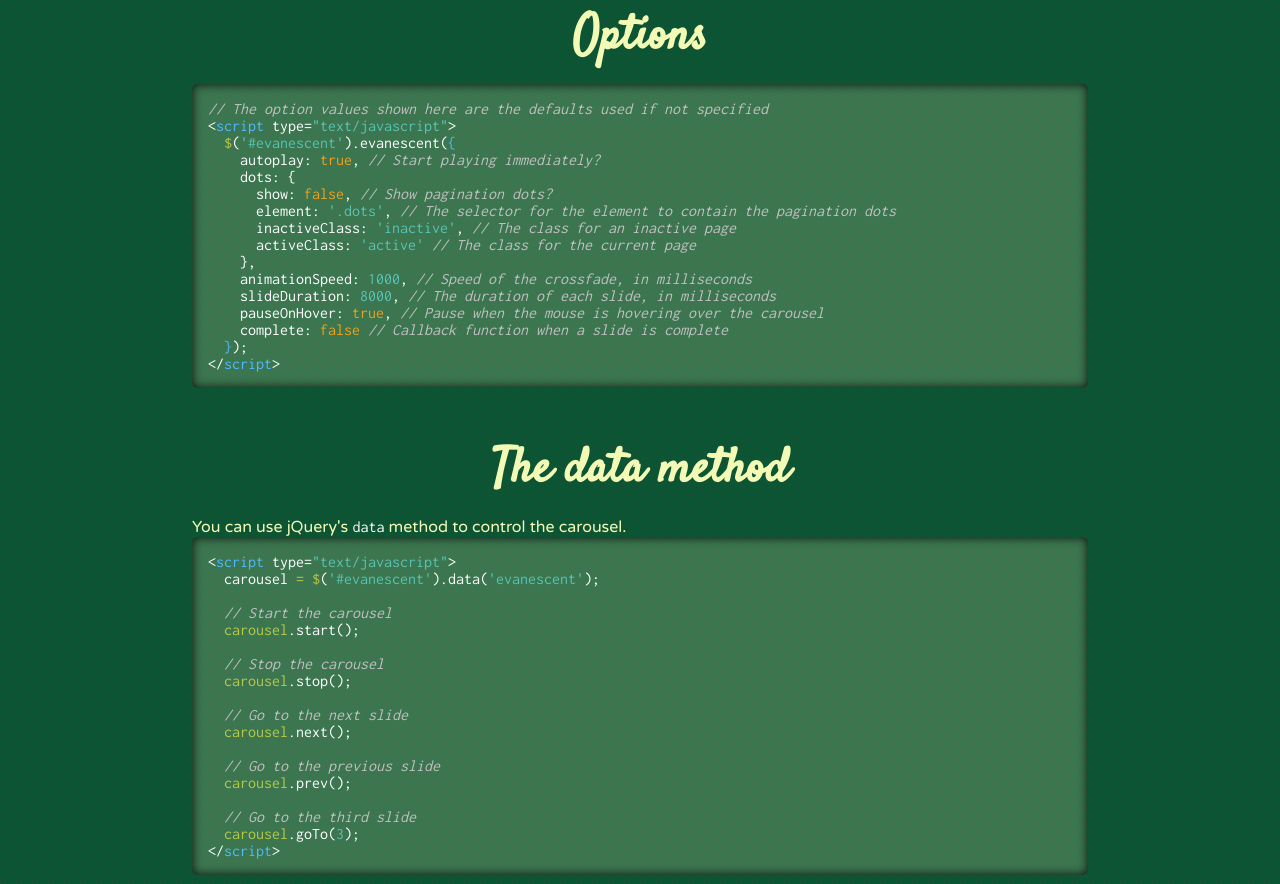
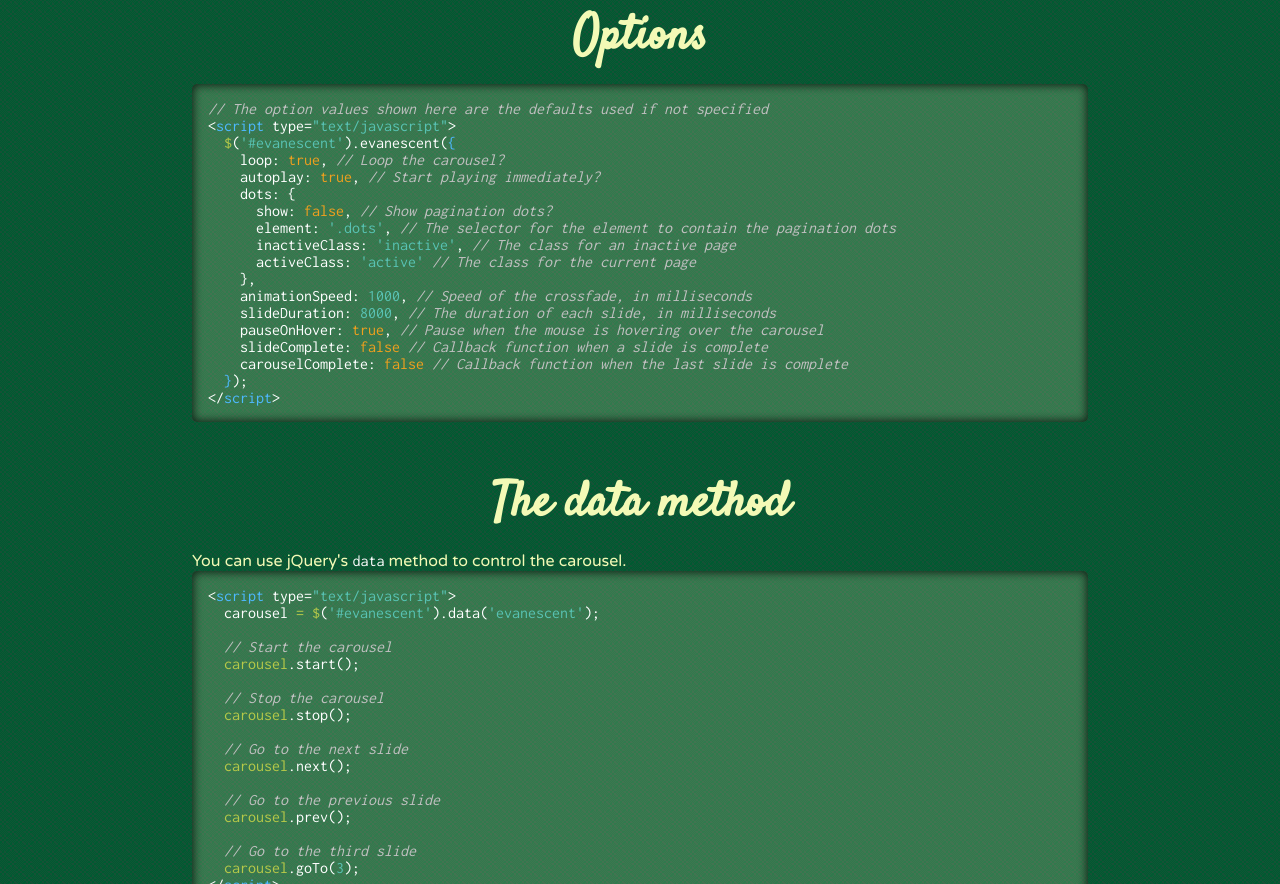
Before and after one commit to ketsugi/Evanescent, a plain HTML site: page demo/index.html in a window 1280 px wide. Shown: the part 1645-2529 px from the top of the page. Drawn offline with nearby package versions, Linux system fonts and the light colour scheme.

Commit message:
Updated demo documentation

```diff
--- a/demo/index.html
+++ b/demo/index.html
@@ -91,6 +91,7 @@
 			<span class="comment">The option values shown here are the defaults used if not specified</span><br>
 			&lt;<span class="predefined">script</span> type=<span class="literal">"text/javascript"</span>&gt;<br>
 			&nbsp;&nbsp;<span class="class">$</span>(<span class="literal">'#evanescent'</span>).evanescent(<span class="predefined">{</span><br>
+			&nbsp;&nbsp;&nbsp;&nbsp;loop: <span class="boolean">true</span>, <span class="comment">Loop the carousel?</span><br>
 			&nbsp;&nbsp;&nbsp;&nbsp;autoplay: <span class="boolean">true</span>, <span class="comment">Start playing immediately?</span><br>
 			&nbsp;&nbsp;&nbsp;&nbsp;dots: {<br>
 			&nbsp;&nbsp;&nbsp;&nbsp;&nbsp;&nbsp;show: <span class="boolean">false</span>, <span class="comment">Show pagination dots?</span><br>
@@ -101,7 +102,8 @@
 			&nbsp;&nbsp;&nbsp;&nbsp;animationSpeed: <span class="literal">1000</span>, <span class="comment">Speed of the crossfade, in milliseconds</span><br>
 			&nbsp;&nbsp;&nbsp;&nbsp;slideDuration: <span class="literal">8000</span>, <span class="comment">The duration of each slide, in milliseconds</span><br>
 			&nbsp;&nbsp;&nbsp;&nbsp;pauseOnHover: <span class="boolean">true</span>, <span class="comment">Pause when the mouse is hovering over the carousel</span><br>
-			&nbsp;&nbsp;&nbsp;&nbsp;complete: <span class="boolean">false</span> <span class="comment">Callback function when a slide is complete</span><br>
+			&nbsp;&nbsp;&nbsp;&nbsp;slideComplete: <span class="boolean">false</span> <span class="comment">Callback function when a slide is complete</span><br>
+			&nbsp;&nbsp;&nbsp;&nbsp;carouselComplete: <span class="boolean">false</span> <span class="comment">Callback function when the last slide is complete</span><br>
 			&nbsp;&nbsp;<span class="predefined">}</span>);<br>
 			&lt;/<span class="predefined">script</span>&gt;
 		</div>
```
